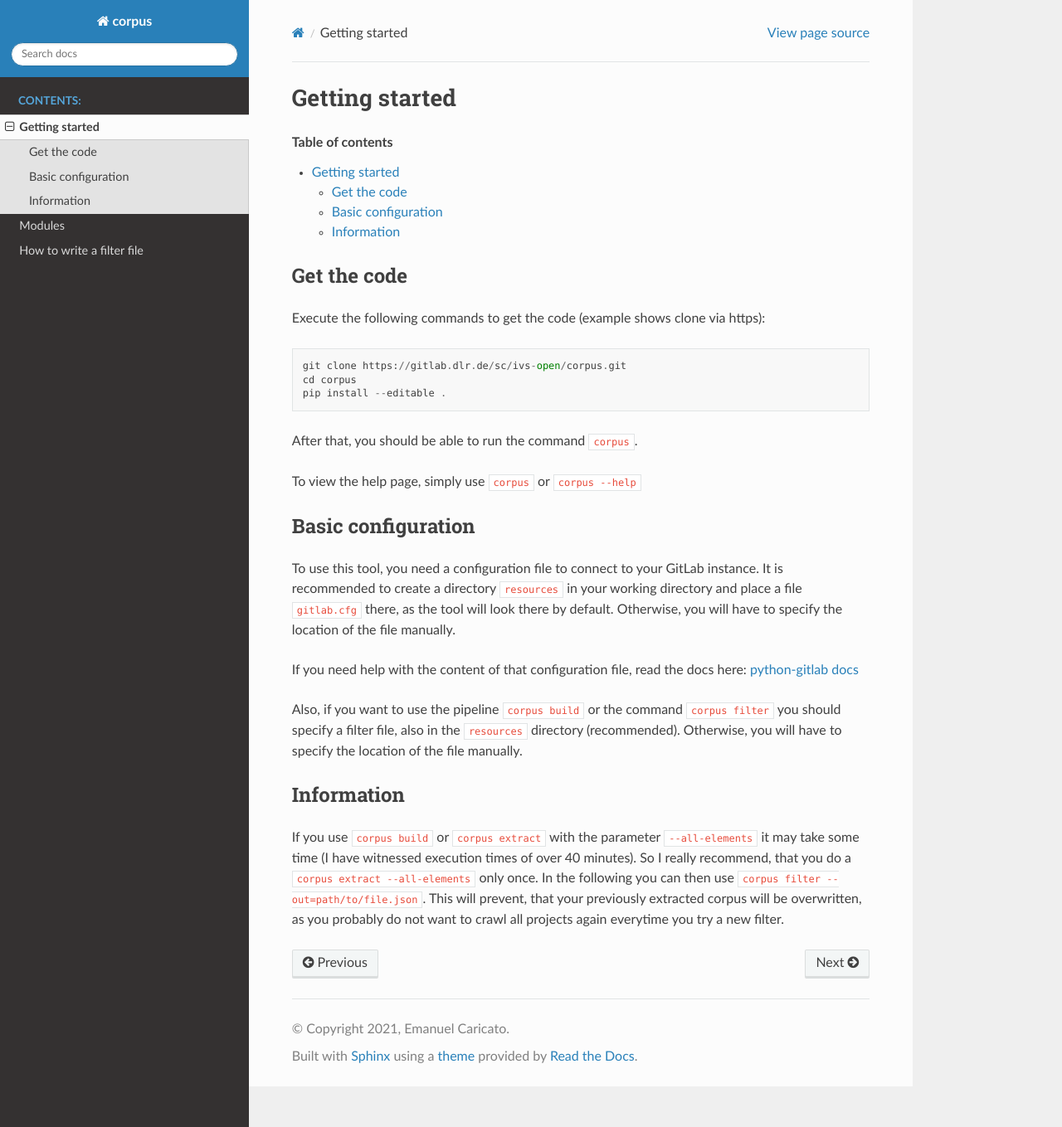
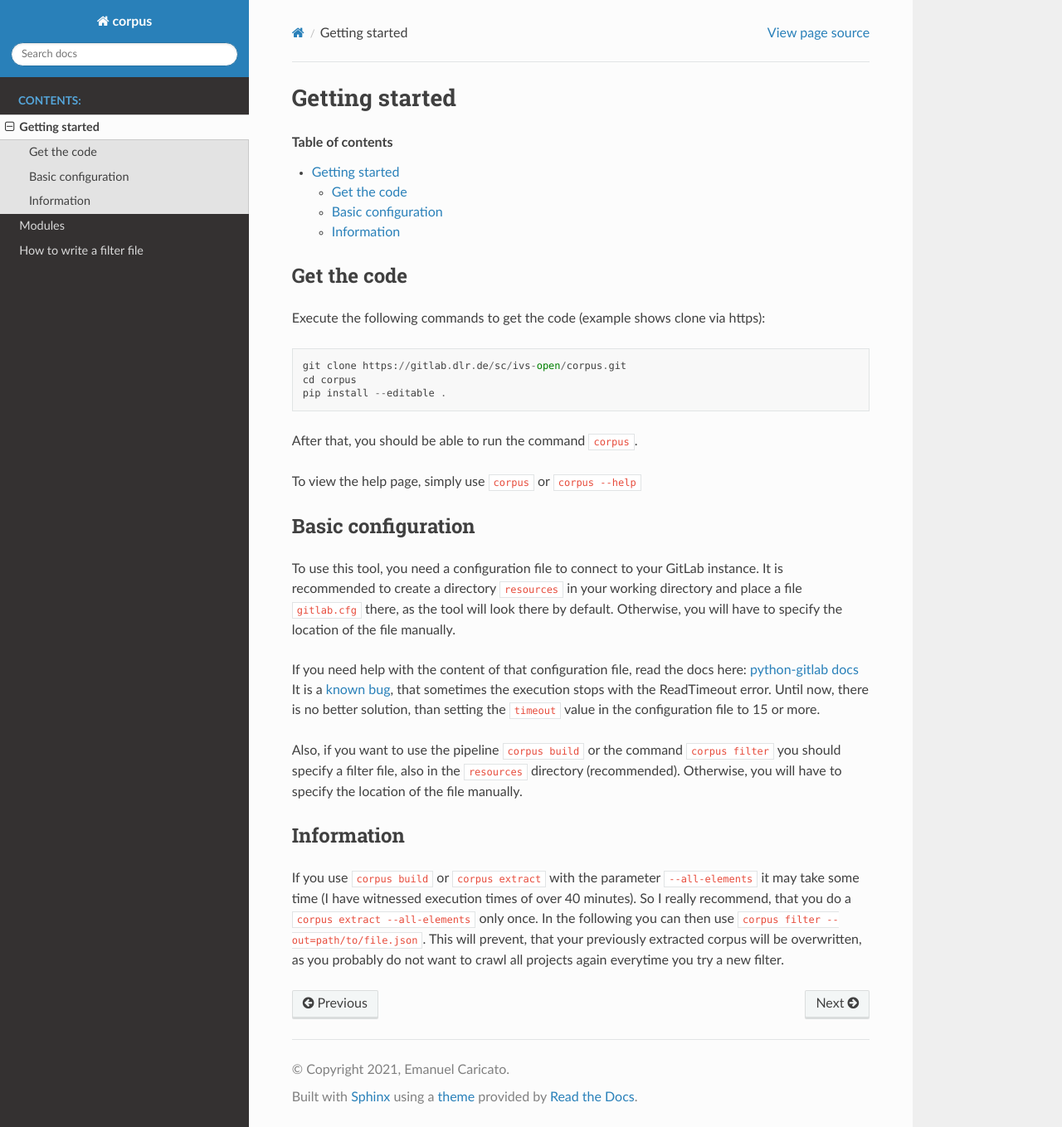
Before and after one commit to DLR-SC/GitLab-Corpus, a Sphinx documentation site: the page built from docs/source/getting-started.rst, in a window 1280 px wide and 1359 px high. Shown: the whole window at 83% size. Built offline with Sphinx 7.4.7 and the Read the Docs theme 2.0.0, drawn with Linux system fonts in a browser that asks for light colours.

Commit message:
add documentation

```diff
--- a/docs/source/getting-started.rst
+++ b/docs/source/getting-started.rst
@@ -28,6 +28,9 @@ default. Otherwise, you will have to specify the location of the file manually.
 
 If you need help with the content of that configuration file, read the docs here:
 `python-gitlab docs <https://python-gitlab.readthedocs.io/en/stable/cli-usage.html#content>`_
+It is a `known bug <https://gitlab.dlr.de/sc/ivs-open/corpus/-/issues/16>`_, that sometimes the execution stops with
+the ReadTimeout error. Until now, there is no better solution, than setting the ``timeout`` value in the configuration
+file to 15 or more.
 
 Also, if you want to use the pipeline ``corpus build`` or the command ``corpus filter`` you should specify a
 filter file, also in the ``resources`` directory (recommended).
```
